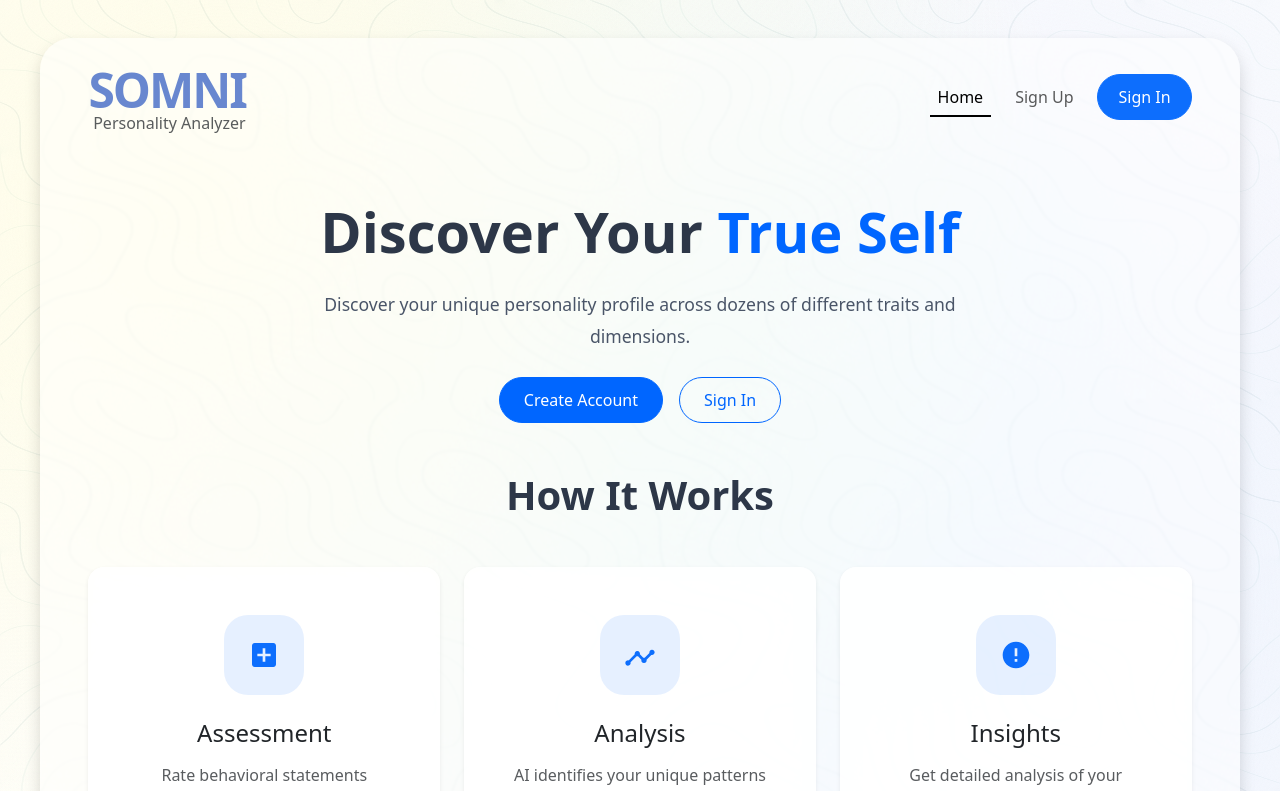
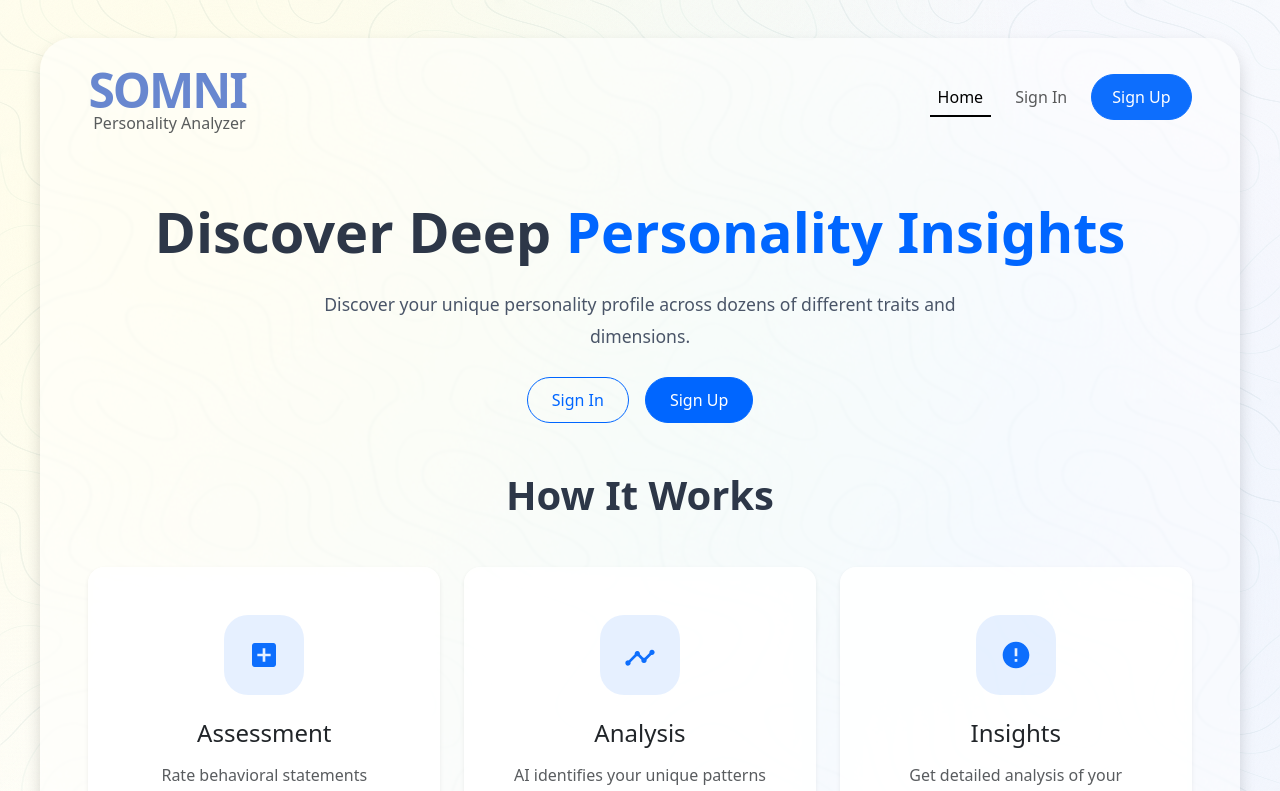
Before and after one commit to rniemela77/somni, a Vue app: page / in a window 1280 px wide. Shown: the top 791 px of the page. Built offline with nearby package versions, Linux system fonts and the light colour scheme; no server answers.

Commit message:
improve signup language on landing page and navbar

```diff
--- a/src/components/features/dashboard/LandingPage.vue
+++ b/src/components/features/dashboard/LandingPage.vue
@@ -1,13 +1,13 @@
 <template>
   <div>
     <section class="text-center mb-5">
-      <h1 class="display-4 mb-4">Discover Your <span class="text-primary fw-semibold">True Self</span></h1>
+      <h1 class="display-4 mb-4">Discover Deep <span class="text-primary fw-semibold">Personality Insights</span></h1>
       <p class="lead col-lg-8 mx-auto">
         Discover your unique personality profile across dozens of different traits and dimensions.
       </p>
       <div class="d-flex justify-content-center gap-3 mt-4">
-        <router-link to="/signup" class="btn btn-primary btn-lg px-4">Create Account</router-link>
         <router-link to="/signin" class="btn btn-outline-primary btn-lg px-4">Sign In</router-link>
+        <router-link to="/signup" class="btn btn-primary btn-lg px-4">Sign Up</router-link>
       </div>
     </section>
 
--- a/src/components/layout/NavBar.vue
+++ b/src/components/layout/NavBar.vue
@@ -18,10 +18,10 @@
 							<router-link to="/" class="nav-link" exact-active-class="active">Home</router-link>
 						</li>
 						<li class="nav-item">
-							<router-link to="/signup" class="nav-link" active-class="active">Sign Up</router-link>
+							<router-link to="/signin" class="nav-link" active-class="active">Sign In</router-link>
 						</li>
 						<li class="nav-item">
-							<router-link to="/signin" class="btn btn-primary">Sign In</router-link>
+							<router-link to="/signup" class="btn btn-primary">Sign Up</router-link>
 						</li>
 					</template>
 					<template v-else>
```
